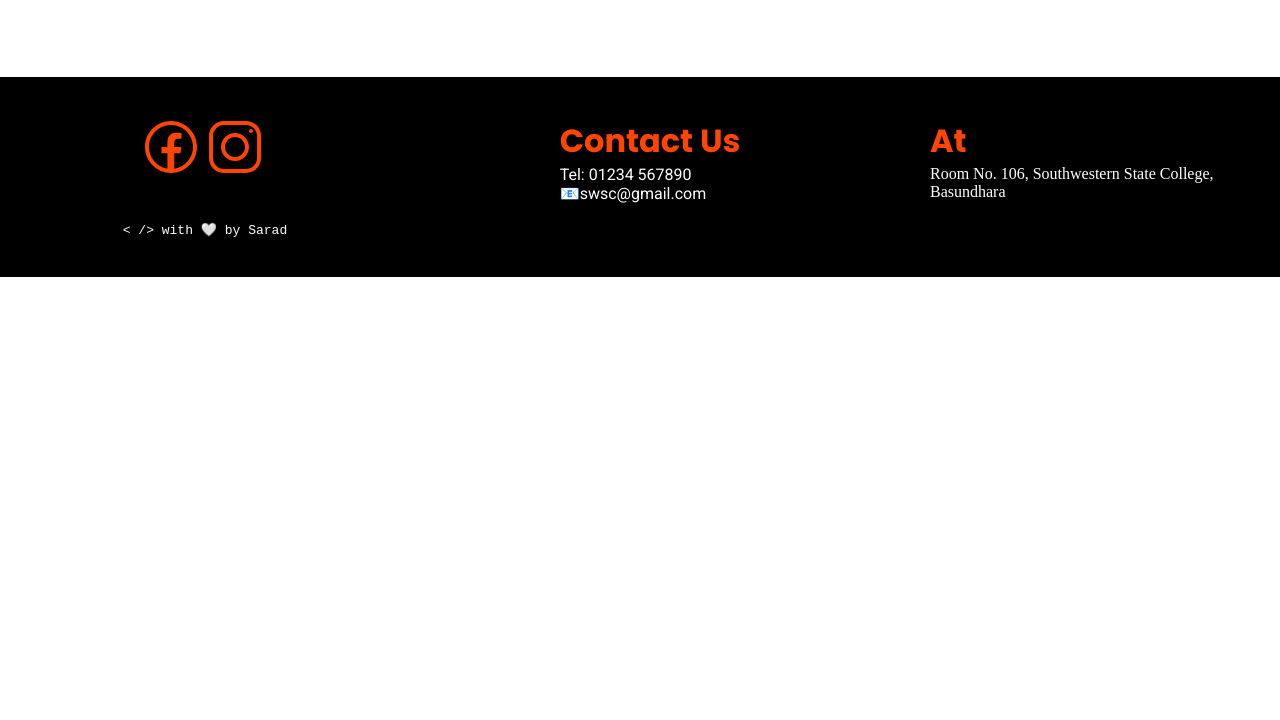
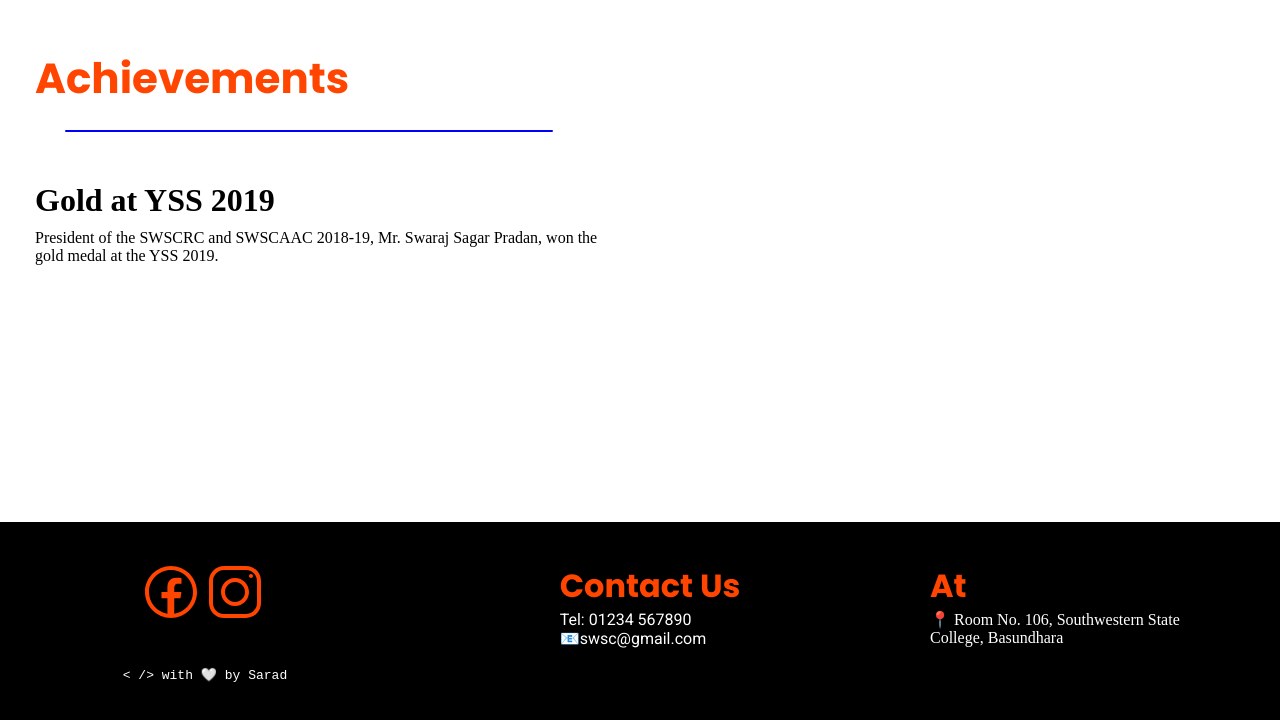
Before and after one commit to Chronos-Ltd/rc-webpage, a plain HTML site: page index.html in a window 1280 px wide. Shown: the part 3158-3878 px from the top of the page. Before the commit the page ends 3435 px from the top, so only its background shows below. Drawn offline with nearby package versions, Linux system fonts and the light colour scheme.

Commit message:
add achievement

```diff
--- a/index.html
+++ b/index.html
@@ -157,6 +157,16 @@
                     </div>
                 </div>
             </div>
+            <div class="achievementContainer">
+                <div class="heading">Achievements</div>
+                <div class="line backBlue"></div>
+                <div class="transparentDiv">
+                    <h1 style="margin-bottom: 10px; z-index: 2;">Gold at YSS 2019</h1>
+                    <p>
+                        President of the SWSCRC and SWSCAAC 2018-19, Mr. Swaraj Sagar Pradan, won the gold medal at the YSS 2019.
+                    </p>
+                </div>
+            </div>
         </div>
     </div>
     <footer>
@@ -180,7 +190,7 @@
             <div class="headingFooter">
                 At
             </div>
-            <p>Room No. 106, Southwestern State College, Basundhara</p>
+            <p>📍 Room No. 106, Southwestern State College, Basundhara</p>
         </div>
         <pre>< /> with 🤍 by <a href='https://github.com/CroxxN'target="_blank" >Sarad</a></pre>
 
--- a/style.css
+++ b/style.css
@@ -159,6 +159,15 @@
     align-items: center;
     padding: 10px;
 }
+/* Achievements Section */
+.transparentDiv{
+    /* filter: blur(4px);
+    -webkit-filter: blur(4px); */
+    padding: 10px;
+    width: 600px;
+    height: 300px;
+    z-index: 1;
+}
 
 /* Footer */
 
```
